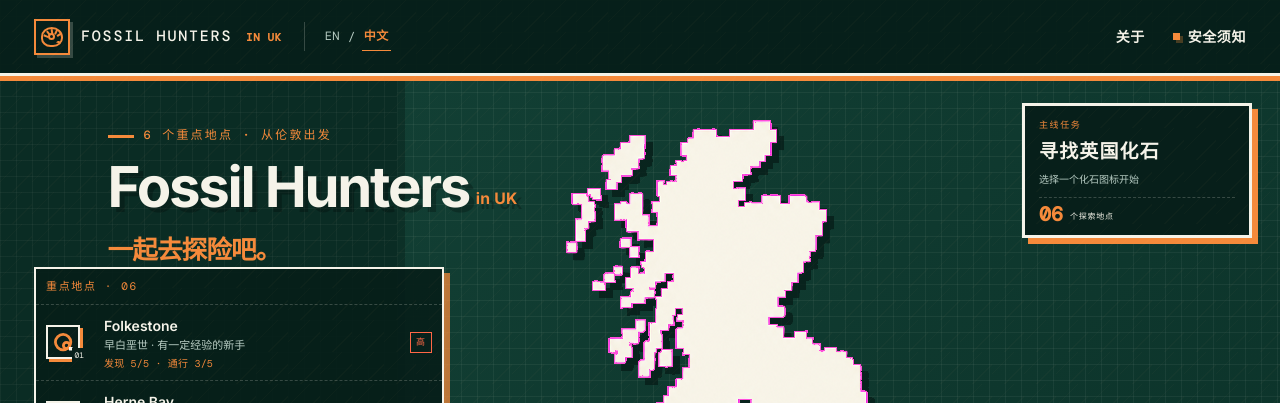
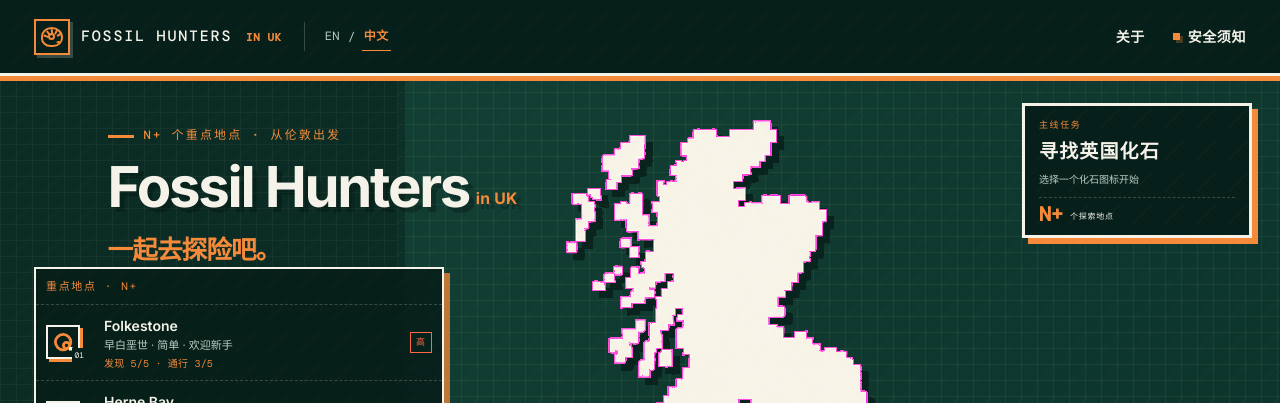
Before and after one commit to LUMINOUS1229/Uk-Fossil-Hunting, a Next.js app: page / in a window 1280 px wide. Shown: the top 403 px of the page. Built offline with nearby package versions, Linux system fonts and the light colour scheme.

Commit message:
Update exploration count and Folkestone level

```diff
--- a/app/FossilMap.tsx
+++ b/app/FossilMap.tsx
@@ -68,7 +68,7 @@ const locations: Location[] = [
     age: "c. 110 million years",
     type: "Cliff & foreshore",
     risk: "HIGH",
-    level: "Confident beginner+",
+    level: "Easy · Beginner welcome",
     findRating: 5,
     accessRating: 3,
     familyRating: 3,
@@ -384,7 +384,7 @@ const locationZh: Record<string, LocationTranslation> = {
     region: "肯特郡 · 英格兰东南海岸",
     period: "早白垩世",
     type: "悬崖与潮间带",
-    level: "有一定经验的新手",
+    level: "简单 · 欢迎新手",
     local: "当地出租车或开往 East Cliff 方向的市内巴士",
     walk: "步行 25–35 分钟至 Warren 入口",
     duration: "1小时45分–2小时15分",
@@ -583,10 +583,10 @@ const localizeLocation = (location: Location, language: Language): Location => {
 const copy = {
   en: {
     returnMap: "Return to UK map", about: "About", safetyFirst: "Safety first",
-    heroEyebrow: "6 FIELD SITES · ROUTES FROM LONDON", heroTitle: "Fossil Hunters", heroSubtitle: "Let’s go exploring.",
+    heroEyebrow: "N+ FIELD SITES · ROUTES FROM LONDON", heroTitle: "Fossil Hunters", heroSubtitle: "Let’s go exploring.",
     scopeSites: "FIELD SITES", scopeStart: "STARTING FROM", scopeStartValue: "LONDON", scopeCheck: "CHECK BEFORE", scopeCheckValue: "TIDE & ACCESS",
     northSea: "NORTH SEA", channel: "ENGLISH CHANNEL", london: "London", open: "Open",
-    fromLondon: "from London", fieldSites: "FIELD SITES · 06", close: "Close", explore: "Explore 6 field sites", findShort: "Finds", accessShort: "Access",
+    fromLondon: "from London", fieldSites: "FIELD SITES · N+", close: "Close", explore: "Explore N+ field sites", findShort: "Finds", accessShort: "Access",
     routeToggle: "From London routes", fieldSite: "Field site", research: "In research", railRoute: "Rail route",
     questLabel: "MAIN QUEST", questTitle: "FOSSIL TRAIL", questHint: "Choose a fossil marker to begin", questSites: "SITES TO EXPLORE",
     mapCredit: "Pixel map · locations approximate", researchLabel: "IN RESEARCH", dismiss: "Dismiss",
@@ -605,10 +605,10 @@ const copy = {
   },
   zh: {
     returnMap: "返回英国总览地图", about: "关于", safetyFirst: "安全须知",
-    heroEyebrow: "6 个重点地点 · 从伦敦出发", heroTitle: "Fossil Hunters", heroSubtitle: "一起去探险吧。",
+    heroEyebrow: "N+ 个重点地点 · 从伦敦出发", heroTitle: "Fossil Hunters", heroSubtitle: "一起去探险吧。",
     scopeSites: "收录地点", scopeStart: "默认出发地", scopeStartValue: "伦敦", scopeCheck: "出发前确认", scopeCheckValue: "潮汐与通行",
     northSea: "北海", channel: "英吉利海峡", london: "伦敦", open: "打开",
-    fromLondon: "从伦敦出发", fieldSites: "重点地点 · 06", close: "关闭", explore: "探索 6 个重点地点", findShort: "发现", accessShort: "通行",
+    fromLondon: "从伦敦出发", fieldSites: "重点地点 · N+", close: "关闭", explore: "探索 N+ 个重点地点", findShort: "发现", accessShort: "通行",
     routeToggle: "显示伦敦出发路线", fieldSite: "完整地点", research: "调研中", railRoute: "铁路路线",
     questLabel: "主线任务", questTitle: "寻找英国化石", questHint: "选择一个化石图标开始", questSites: "个探索地点",
     mapCredit: "像素底图 · 地点为近似位置", researchLabel: "调研中", dismiss: "关闭",
@@ -841,7 +841,7 @@ export function FossilMap() {
             <span>{t.questLabel}</span>
             <strong>{t.questTitle}</strong>
             <small>{t.questHint}</small>
-            <div><b>06</b><i>{t.questSites}</i></div>
+            <div><b>N+</b><i>{t.questSites}</i></div>
           </div>
           <div className="uk-plot">
             <div className="uk-silhouette" aria-hidden="true">
```
